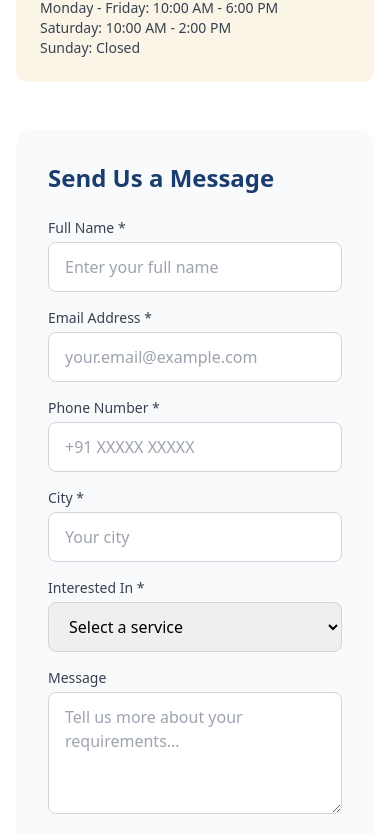
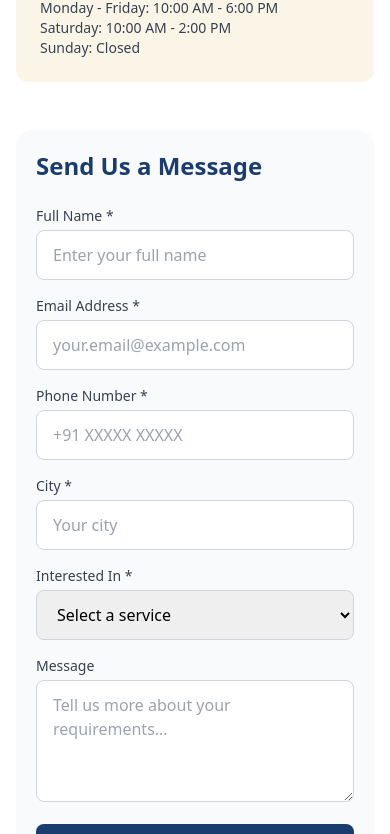
Before and after one commit to ankeshs19/pankh-website, a Next.js app: page /contact in a window 390 px wide. Shown: the part 956-1790 px from the top of the page. Built offline with nearby package versions, Linux system fonts and the light colour scheme.

Commit message:
Update page.tsx

```diff
--- a/app/contact/page.tsx
+++ b/app/contact/page.tsx
@@ -152,7 +152,7 @@ ${formData.message}
               </div>
 
               {/* Contact Form */}
-              <div className="bg-gray-50 p-8 rounded-2xl">
+              <div className="bg-gray-50 p-5 sm:p-8 rounded-2xl">
                 <h3 className="text-2xl font-bold text-pankh-navy mb-6">Send Us a Message</h3>
 
                 {submitted && (
```
